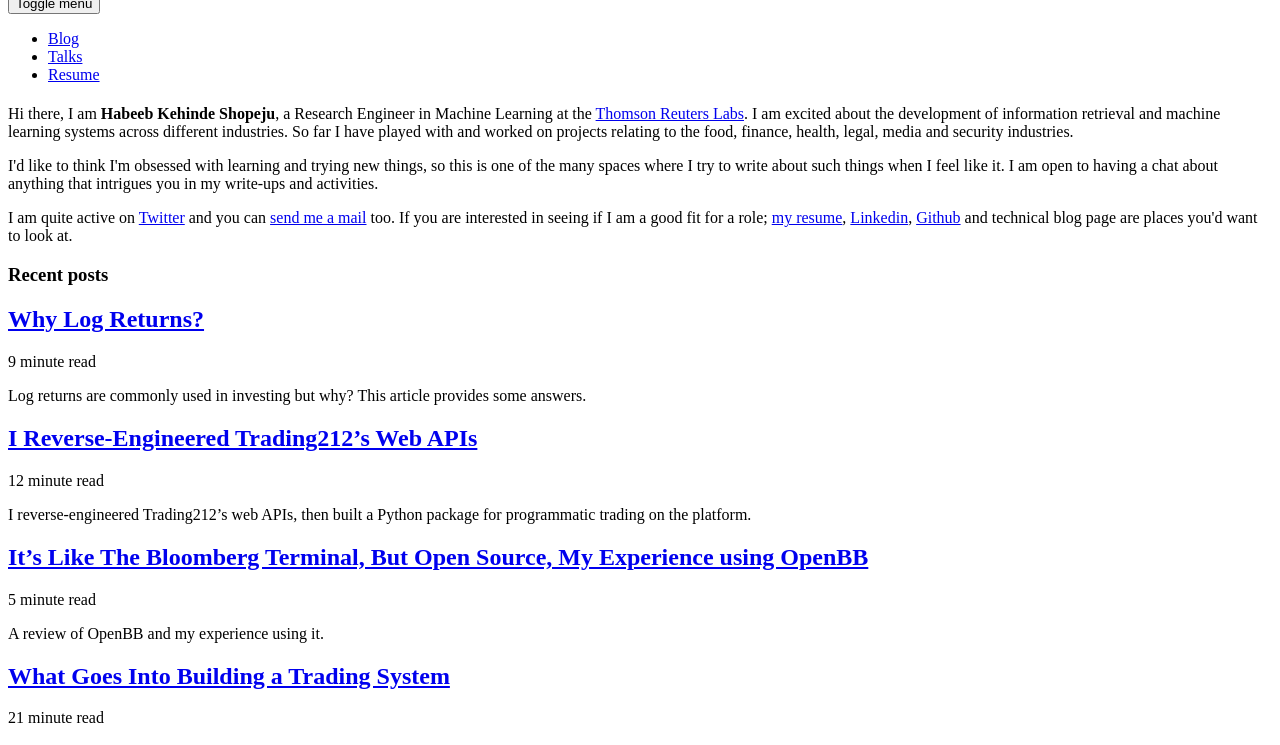
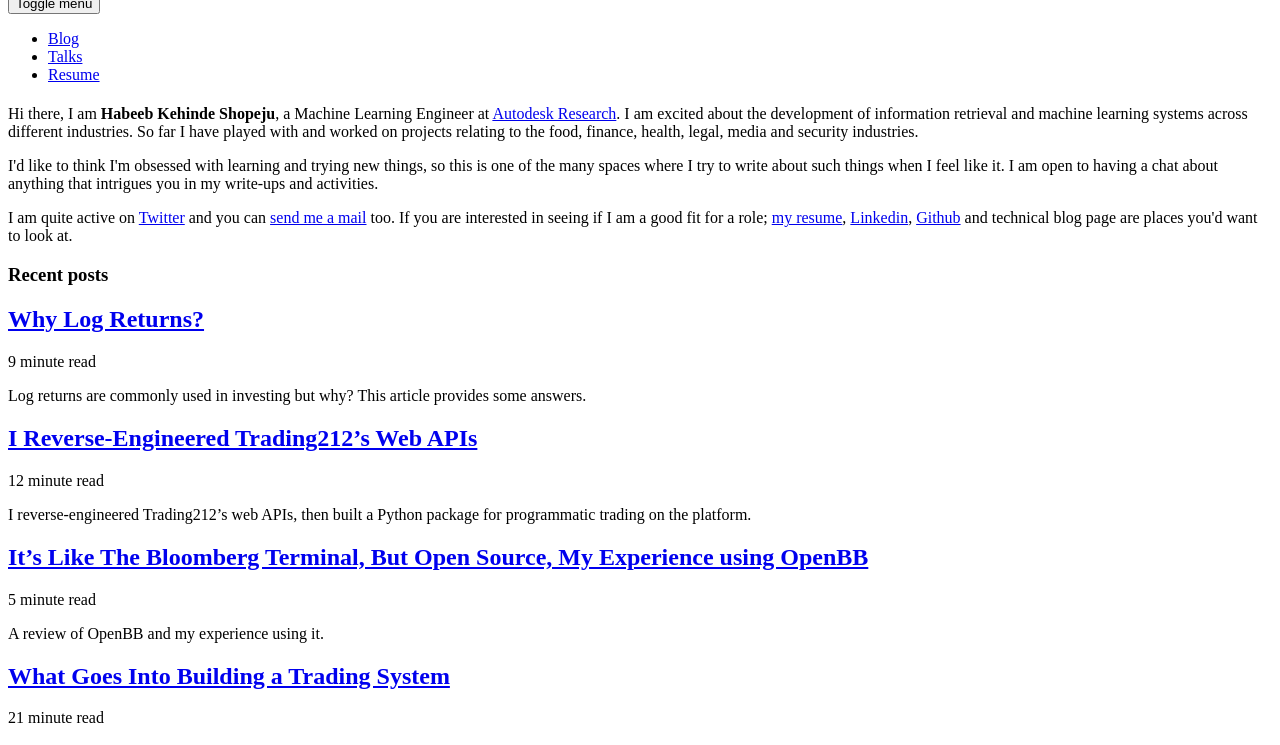
Before and after one commit to HAKSOAT/haksoat.github.io, a Jekyll site: the page built from index.html, in a window 1280 px wide and 900 px high, scrolled down 526 px, cut to the strip 155-900 px from the top of the window. Built offline with Jekyll 4.4.1, drawn with Linux system fonts in a browser that asks for light colours; cached includes are drawn as plain includes; the list of posts is cut into pages by our own code.

Commit message:
Updated contents

```diff
--- a/_config.yml
+++ b/_config.yml
@@ -35,7 +35,7 @@ twitter:
 author:
   name             : "Habeeb Shopeju"
   avatar           : https://res.cloudinary.com/haks/image/upload/w_1000,c_fill,ar_1:1,g_auto,r_max,bo_5px_solid_red,b_rgb:262c35/v1580938361/DSC_0861.jpg
-  bio              : "Research Engineer, Machine Learning"
+  bio              : "Machine Learning Engineer"
   location         : "London, England"
   email            : shopejuh@gmail.com
   links:
--- a/index.html
+++ b/index.html
@@ -6,8 +6,10 @@ layout: home
 author_profile: false
 ---
 
-<p>Hi there, I am <strong>Habeeb Kehinde Shopeju</strong>, a Research Engineer in Machine Learning at the <a href="https://www.thomsonreuters.com/en/careers/our-jobs/join-thomson-reuters-labs.html" target="_blank">Thomson Reuters Labs</a>. I am excited about the development of information retrieval and machine learning systems across different industries. So far I have played with and worked on projects relating to the food, finance, health, legal, media and security industries.</p>
+<p>Hi there, I am <strong>Habeeb Kehinde Shopeju</strong>, a Machine Learning Engineer at <a href="https://www.research.autodesk.com/" target="_blank">Autodesk Research</a>. I am excited about the development of information retrieval and machine learning systems across different industries. So far I have played with and worked on projects relating to the food, finance, health, legal, media and security industries.</p>
 
 <p>I'd like to think I'm obsessed with learning and trying new things, so this is one of the many spaces where I try to write about such things when I feel like it. I am open to having a chat about anything that intrigues you in my write-ups and activities.</p>
 
 <p>I am quite active on <a href="https://twitter.com/HAKSOAT">Twitter</a> and you can <a href="mailto:shopejuh@gmail.com">send me a mail</a> too. If you are interested in seeing if I am a good fit for a role; <a href="http://res.cloudinary.com/haks/image/upload/v1708298460/HabeebShopeju.pdf">my resume</a>, <a href="https://www.linkedin.com/in/habeebshopeju/">Linkedin</a>, <a href="https://github.com/HAKSOAT">Github</a> and technical blog page are places you&#39;d want to look at.</p>
+
+<div class="ml-embedded" data-form="X4lZQ0"></div>
```
Also changed, not shown: _posts/stock_trading_project/2023-10-30-learning-stock-trading-python.md (renamed from _posts/2023-10-30-learning-stock-trading-python.md), _posts/stock_trading_project/2023-11-13-building-trading-system.md (renamed from _posts/2023-11-13-building-trading-system.md), _posts/stock_trading_project/2023-11-17-openbb-experience.md (renamed from _posts/2023-11-17-openbb-experience.md), _posts/stock_trading_project/2024-02-18-reverse-engineering-trading212.md (renamed from _posts/2024-02-18-reverse-engineering-trading212.md).
